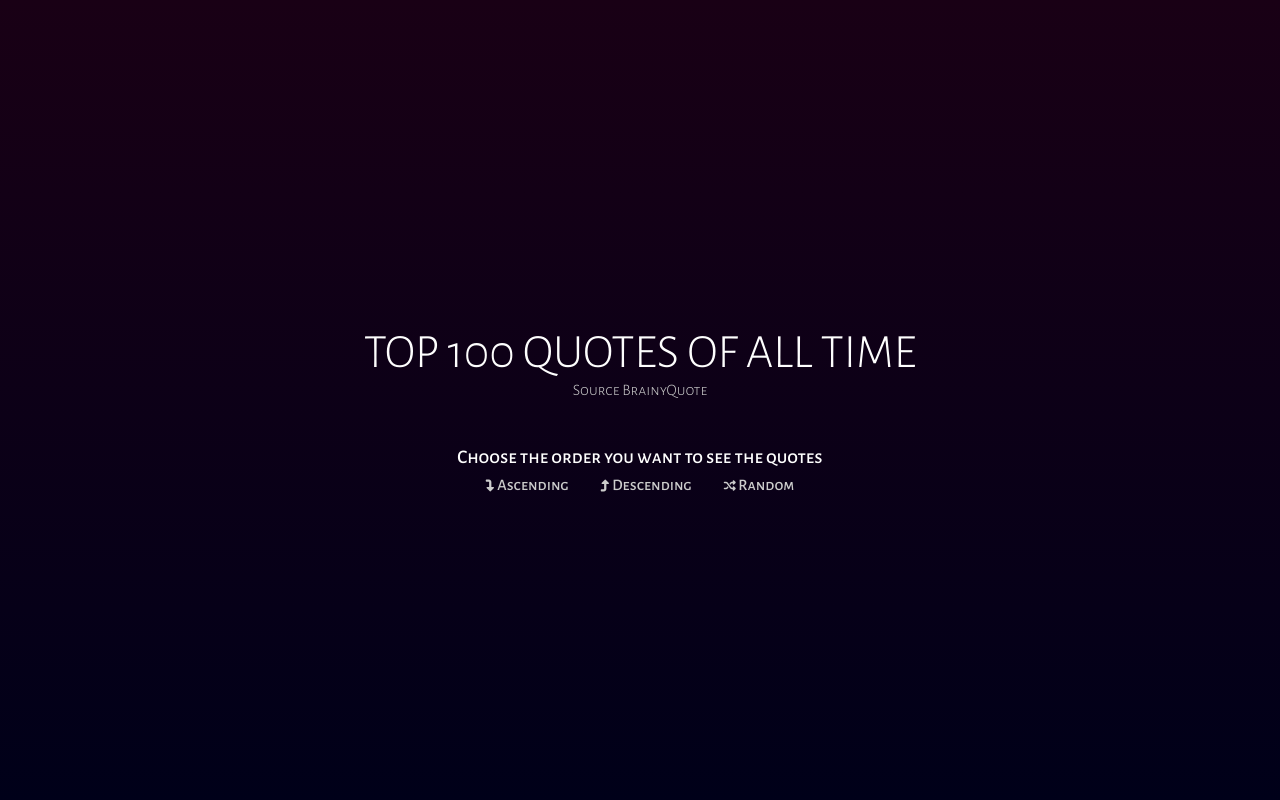
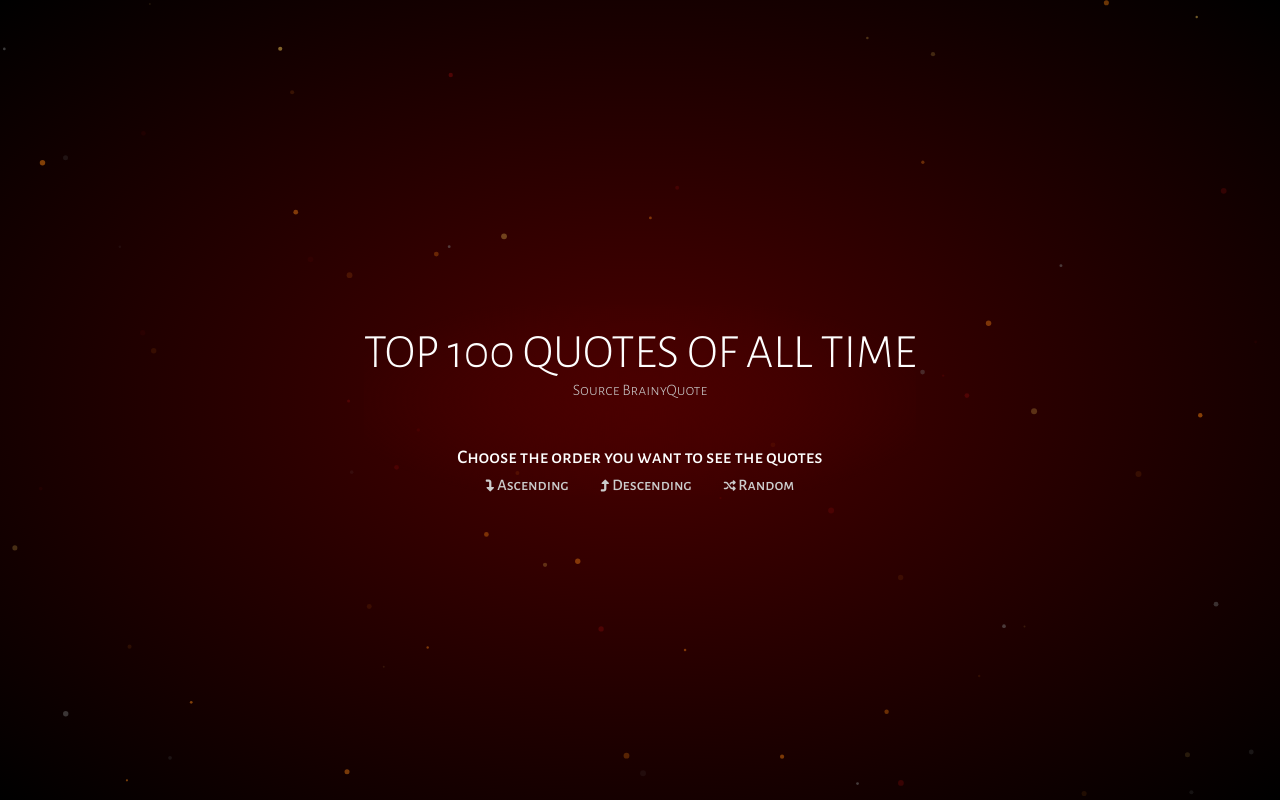
Before and after one commit to afaisalsahar/fcc-random-quote, a React (Create React App) app: page / in a window 1280 px wide. Built offline with nearby package versions, Linux system fonts and the light colour scheme.

Commit message:
Feature/ particle background effect

```diff
--- a/package.json
+++ b/package.json
@@ -8,14 +8,15 @@
     "@testing-library/react": "^13.4.0",
     "@testing-library/user-event": "^13.5.0",
     "normalize.css": "^8.0.1",
-    "particles.js": "^2.0.0",
     "react": "^18.2.0",
     "react-dom": "^18.2.0",
     "react-redux": "^8.0.5",
     "react-router-dom": "^6.7.0",
     "react-scripts": "5.0.1",
+    "react-tsparticles": "^2.8.0",
     "redux": "^4.2.0",
     "sass": "^1.57.1",
+    "tsparticles": "^2.8.0",
     "web-vitals": "^2.1.4"
   },
   "scripts": {
--- a/src/App.js
+++ b/src/App.js
@@ -2,14 +2,35 @@
 
 import './styles/App.scss';
 
+import { useCallback } from 'react';
+import Particles from 'react-tsparticles';
+import { loadFull } from 'tsparticles'
+import particlesConfig from './config/particles';
+
 import Splash from './components/Splash/Splash';
 
+const App = () => {
 
-const App = () => {
+  const particlesInit = useCallback(async engine => {
+    console.log(engine);
+
+    await loadFull(engine);
+  }, []);
+
+  const particlesLoaded = useCallback(async container => {
+    await console.log(container);
+  }, []);
+
   return (
-    <div className='container'>
-      <Splash />
-    </div>
+      <div className='container'>
+        <Particles
+            id="tsparticles"
+            init={particlesInit}
+            loaded={particlesLoaded}
+            options={particlesConfig}
+        />
+        <Splash />
+      </div>
   );
 };
 
--- /dev/null
+++ b/src/config/particles.js
@@ -0,0 +1,65 @@
+const particlesConfig = {
+    fpsLimit: 40,
+    particles: {
+        number: {
+            value: 150,
+            density: {
+                enable: true,
+            },
+        },
+        color: {
+            value: ["#fdcf58", "#757676", "#f27d0c", "#800909", "#f07f13"],
+        },
+        shape: {
+            type: 'circle',
+            stroke: {
+                width: 0,
+            },
+            polygon: {
+                nb_sides: 5
+            }
+        },
+        opacity: {
+            value: { min: 0.1, max: 0.5 },
+            random: true,
+            anim: {
+                enable: true,
+                speed: 1,
+                opacity: {
+                    value: { min: 0.1, max: 0.5 }
+                },
+                sync: false
+            }
+        },
+        size: {
+            value: { min: 1, max: 3 },
+            random: true,
+            anim: {
+                enable: true,
+                speed: 1,
+                sync: false
+            }
+        },
+        move: {
+            enable: true,
+            speed: 3,
+            random: true,
+        },
+    },
+    interactivity: {
+        detectsOn: "canvas",
+        events: {
+            onHover: {
+              enable: true,
+              mode: 'bubble'
+            },
+            onClick: {
+                enable: true,
+                mode: 'repulse',
+            },
+            resize: true,
+        },
+    }
+};
+
+export default particlesConfig;
--- a/src/styles/App.scss
+++ b/src/styles/App.scss
@@ -8,15 +8,27 @@
 }
 
 html, body {
-    background: linear-gradient(#190015, #000019);
+    background: radial-gradient(
+        rgba(74, 0, 0, 1), rgba(0,0,0,1)
+    )
 }
 
 .container {
     @extend .flex-container;
 }
 
+#tsparticles {
+  position:absolute;
+  width: 100%;
+  height: 100%;
+}
+
 .splash {
     text-align: center;;
+    z-index: 1;
+    background: radial-gradient(
+        rgba(74, 0, 0, .8) 1%, rgba(0,0,0,0) 80%
+    );
 
     &__title {
         font-size: $size-increment-x4;
```
Also changed, not shown: 1 other file (tests, documents, lock files or other folders).
